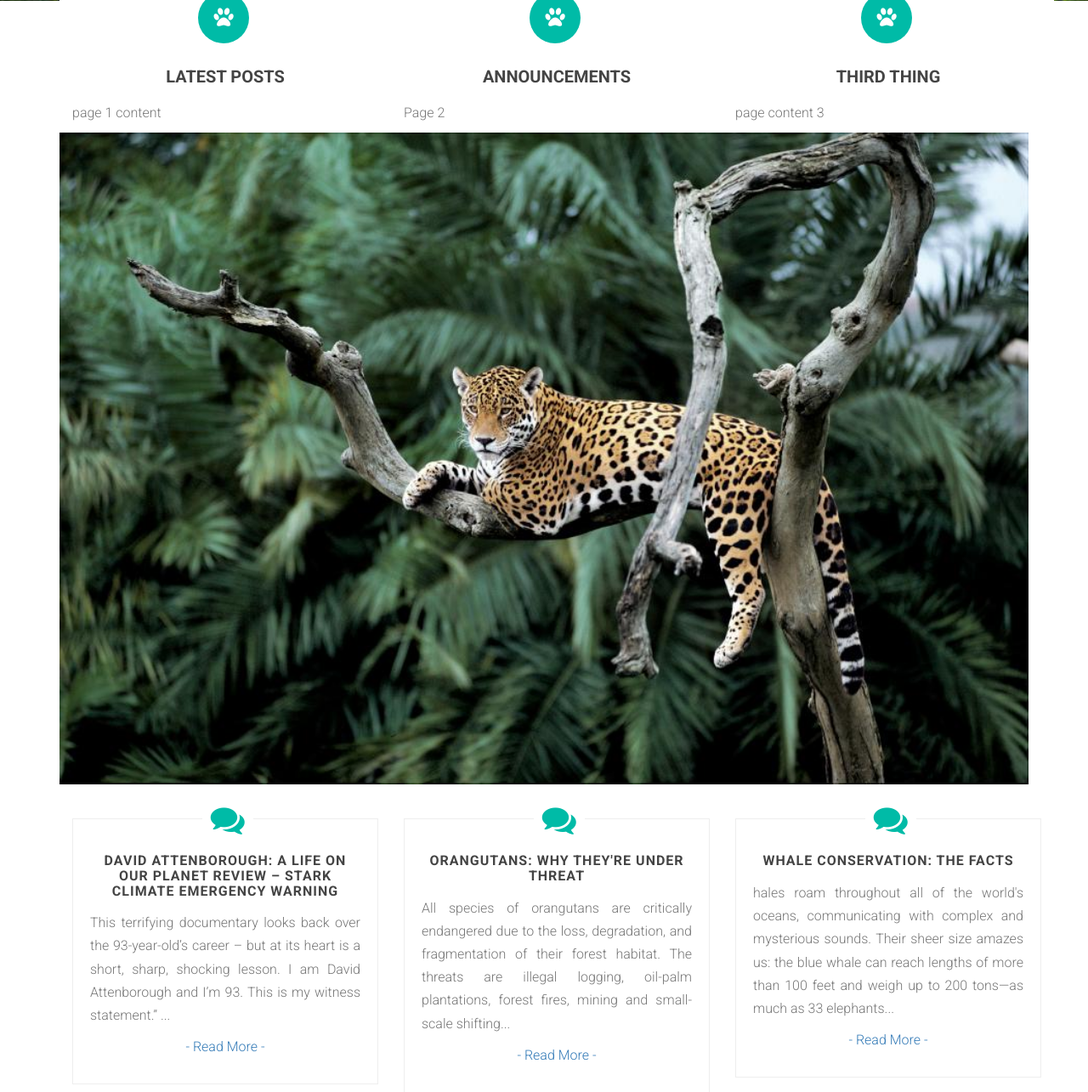
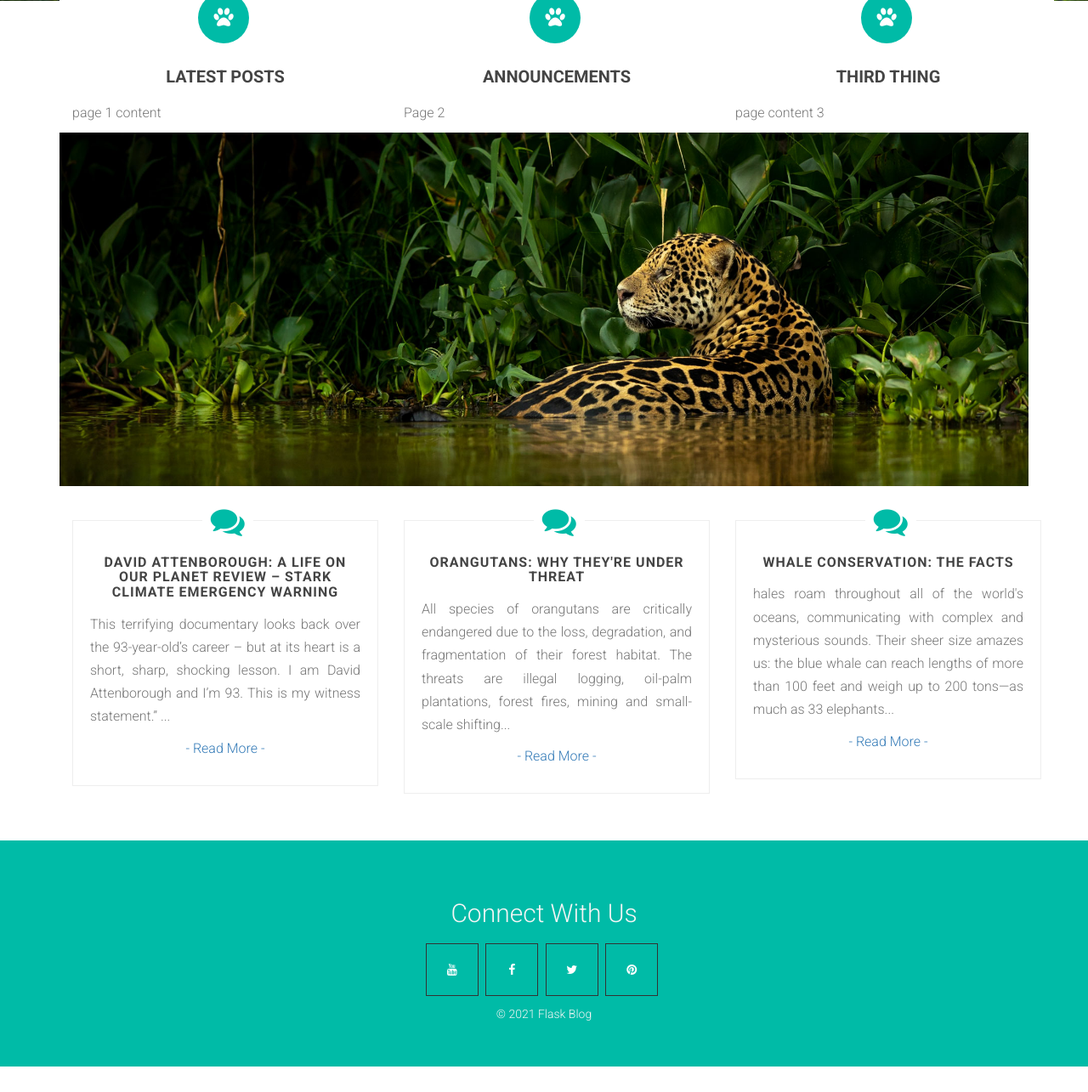
Before and after one commit to MissGrace-93/Sky_GiT_Final_Project, a Flask app: page / in a window 1280 px wide. Shown: the part 559-1844 px from the top of the page at 85% size. After the commit the page ends 1814 px from the top, so only its background shows below. Run offline with Flask 2, Linux system fonts and the light colour scheme; some libraries are stand-ins or nearby versions.

Commit message:
changed jaguar banner

```diff
--- a/flaskblog/templates/home_page.html
+++ b/flaskblog/templates/home_page.html
@@ -46,7 +46,7 @@
 <div class= 'sub-section'>
 
 
-<img src="static/images/jaguar-banner.jpg" alt="Rainforest" style="width:100%">
+<img src="static/images/jagbanner.jpeg" alt="Rainforest" style="width:100%">
 
 </div>
 
```
Also changed, not shown: flaskblog/static/images/jagbanner.jpeg (added).
